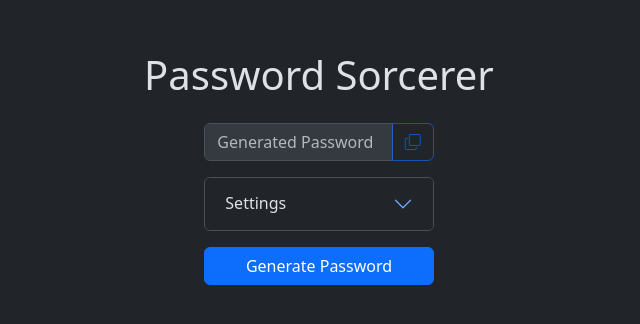
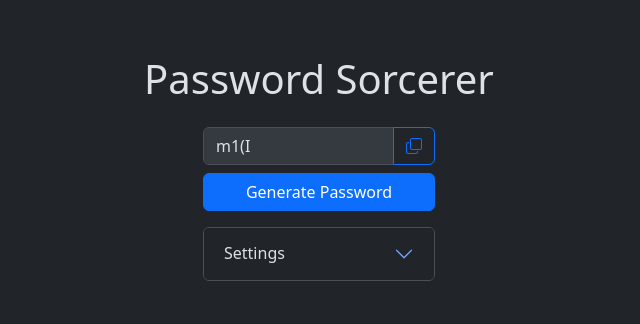
Before and after one commit to bshortdev/password-sorcerer-vuets, a Vue app in the folder password-sorcerer/: page / in a window 1280 px wide. Shown: the part 240-564 px from the top of the page, without its empty margins (321-961 px from the left). Built offline with nearby package versions, Linux system fonts and the light colour scheme.

Commit message:
Reduced nesting in the page. Generated the password on page open. Moved the generate password button above the settings collapse

```diff
--- a/password-sorcerer/src/App.vue
+++ b/password-sorcerer/src/App.vue
@@ -1,12 +1,12 @@
 <script setup lang="ts">
-import { ref, computed } from 'vue';
+import { ref, computed, onMounted } from 'vue';
 const minPasswordLength = 4;
 const maxPasswordLength = 128;
 const passwordLength = ref(minPasswordLength);
 const hasLowercaseLetters = ref(true);
-const hasUppercaseLetters = ref(false);
-const hasNumbers = ref(false);
-const hasSpecialCharacters = ref(false);
+const hasUppercaseLetters = ref(true);
+const hasNumbers = ref(true);
+const hasSpecialCharacters = ref(true);
 const generatedPassword = ref('');
 const isPasswordGenerated = ref(false);
 const isPasswordCopied = ref(false);
@@ -44,11 +44,13 @@ const getRandomNumber = () => {
   const letterIndex = getRandomValue(10);
   return String.fromCharCode(numbersAsciiStart + letterIndex);
 }
+
 const getRandomSpecialCharacter = () => {
   const specialCharacterAsciiStart = 34;
   const letterIndex = getRandomValue(13);
   return String.fromCharCode(specialCharacterAsciiStart + letterIndex);
 }
+
 const shuffle = (array: string[]) => {
   for (let i = array.length - 1; i > 0; i--) {
     const j = Math.floor(Math.random() * (i + 1));
@@ -58,28 +60,24 @@ const shuffle = (array: string[]) => {
 };
 
 const generatePassword = () => {
-
   let generatedPasswordHolder = ''
   const randomMethodsToUse = [];
-  // If Lowercase letters
+
   if (hasLowercaseLetters.value) {
     generatedPasswordHolder += getRandomLowercaseLetter();
     randomMethodsToUse.push(getRandomLowercaseLetter)
   }
 
-  // If Uppercase letters
   if (hasUppercaseLetters.value) {
     generatedPasswordHolder += getRandomUppercaseLetter();
     randomMethodsToUse.push(getRandomUppercaseLetter)
   }
 
-  // If Numbers
   if (hasNumbers.value) {
     generatedPasswordHolder += getRandomNumber();
     randomMethodsToUse.push(getRandomNumber)
   }
 
-  // If Special characters
   if (hasSpecialCharacters.value) {
     generatedPasswordHolder += getRandomSpecialCharacter();
     randomMethodsToUse.push(getRandomSpecialCharacter)
@@ -94,28 +92,28 @@ const generatePassword = () => {
   isPasswordCopied.value = false;
 };
 
-
 const copyTextToClipboard = () => {
   navigator.clipboard.writeText(generatedPassword.value);
   isPasswordCopied.value = true;
 }
 
-
+onMounted(() => {
+  generatePassword();
+})
 </script>
 
 <template>
-  <div class="container d-flex flex-column">
-    <div class="row justify-content-center align-items-center vh-100">
-      <div class="col-4">
+  <div class="container d-flex flex-column justify-content-center align-items-center ">
+    <div class="col-8 vh-100 mx-auto align-content-center">
       <div class="row justify-content-center py-3">
         <div class="col text-center">
           <h1>Password Sorcerer</h1>
         </div>
       </div>
-        <div class="row justify-content-center pb-3">
-          <div class="col-8">
-            <!-- Add an icon for copying -->
+      <div class="row justify-content-center pb-1">
+        <div class="col-4">
           <div class="input-group">
+            <!-- Replace this with an expandable text field -->
             <input type="text" class="form-control" placeholder="Generated Password" disabled
               v-model="generatedPassword" />
             <button class="btn" :class="isPasswordCopied ? 'btn-outline-success' : 'btn-outline-primary'"
@@ -125,8 +123,16 @@ const copyTextToClipboard = () => {
           </div>
         </div>
       </div>
+      <!-- Change this into an icon next to copy? -->
+      <div class="row justify-content-center pt-1 pb-3">
+        <div class="col-4">
+          <button type="button" class="btn btn-primary w-100" :disabled="!isReadyToGeneratePassword"
+            @click="generatePassword">Generate
+            Password</button>
+        </div>
+      </div>
       <div class="row justify-content-center">
-          <div class="col-8">
+        <div class="col-4">
           <div class="accordion" id="accordionExample">
             <div class="accordion-item">
               <h2 class="accordion-header">
@@ -142,7 +148,6 @@ const copyTextToClipboard = () => {
                       <label for="passwordLengthRange" class="form-label">Password Length</label>
                     </div>
                     <div class="col-auto">
-                        <!-- Need to have the range update as slider is sliding -->
                       <input type="range" class="form-range" :min="minPasswordLength" :max="maxPasswordLength"
                         id="passwordLengthRange" :valueAsNumber="passwordLength" @change="setPasswordLengthFromRange"
                         @input="setPasswordLengthFromRange" />
@@ -193,14 +198,6 @@ const copyTextToClipboard = () => {
         </div>
       </div>
 
-        <div class="row justify-content-center pt-3">
-          <div class="col-8">
-            <button type="button" class="btn btn-primary w-100" :disabled="!isReadyToGeneratePassword"
-              @click="generatePassword">Generate
-              Password</button>
-          </div>
-        </div>
-      </div>
     </div>
   </div>
 </template>
```
Lines whose indentation alone changed are shown as unchanged.
